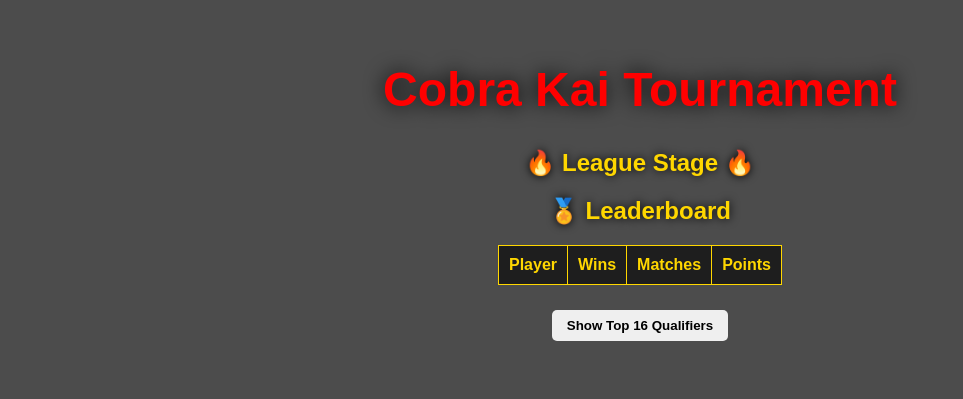
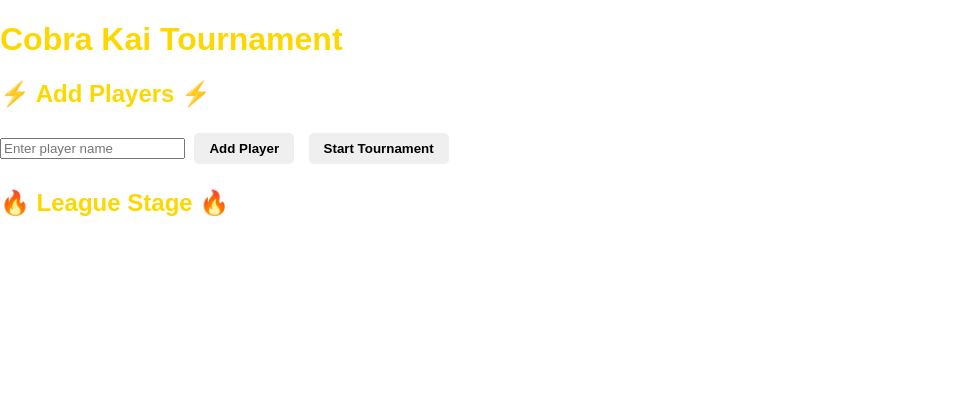
Before and after one commit to rudyrawat1492001-sudo/Cobra-kai, a plain HTML site: page index.html in a window 1280 px wide. Shown: the whole page, without its empty margins (0-963 px from the left). Drawn offline with Linux system fonts and the light colour scheme.

Commit message:
Update index.html

```diff
--- a/index.html
+++ b/index.html
@@ -1,34 +1,28 @@
 <!DOCTYPE html>
 <html lang="en">
 <head>
-  <meta charset="UTF-8" />
-  <meta name="viewport" content="width=device-width, initial-scale=1.0" />
+  <meta charset="UTF-8">
+  <meta name="viewport" content="width=device-width, initial-scale=1.0">
   <title>Cobra Kai Tournament</title>
-  <link rel="stylesheet" href="style.css" />
+  <link rel="stylesheet" href="style.css">
 </head>
 <body>
-  <div class="overlay"></div>
-  <div class="container">
-    <h1 class="title">Cobra Kai Tournament</h1>
-    <h2 class="subtitle">🔥 League Stage 🔥</h2>
+  <h1>Cobra Kai Tournament</h1>
 
+  <!-- Add Player Section -->
+  <div id="player-setup" class="section">
+    <h2>⚡ Add Players ⚡</h2>
+    <input type="text" id="playerName" placeholder="Enter player name">
+    <button id="addPlayer">Add Player</button>
+    <button id="startTournament">Start Tournament</button>
+
+    <div id="playerList"></div>
+  </div>
+
+  <!-- Tournament Section -->
+  <div id="tournament" class="section hidden">
+    <h2>🔥 League Stage 🔥</h2>
     <div id="matches"></div>
-
-    <h2 class="subtitle">🏅 Leaderboard</h2>
-    <table id="leaderboard">
-      <thead>
-        <tr>
-          <th>Player</th>
-          <th>Wins</th>
-          <th>Matches</th>
-          <th>Points</th>
-        </tr>
-      </thead>
-      <tbody></tbody>
-    </table>
-
-    <button id="qualifyButton">Show Top 16 Qualifiers</button>
-    <div id="qualifiers"></div>
   </div>
 
   <script src="script.js"></script>
```
